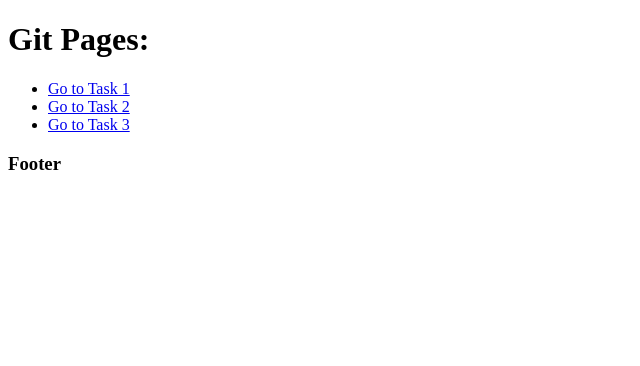
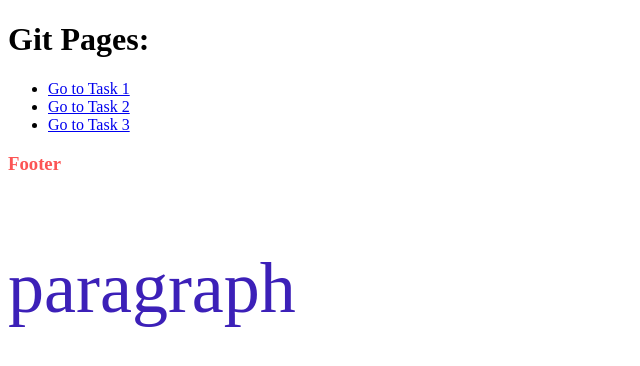
Before and after one commit to blackvladik/git_test, a plain HTML site: page index.html in a window 1280 px wide. Shown: the whole page, without its empty margins (0-640 px from the left). Drawn offline with Linux system fonts and the light colour scheme.

Commit message:
add preprocessors

```diff
--- a/index.html
+++ b/index.html
@@ -5,6 +5,7 @@
     <meta charset="UTF-8">
     <meta http-equiv="X-UA-Compatible" content="IE=edge">
     <meta name="viewport" content="width=device-width, initial-scale=1.0">
+    <link rel="stylesheet" href="style/style.css">
     <title>Document</title>
 </head>
 <body>
@@ -16,6 +17,7 @@
     </ul>
     <footer>
         <h3>Footer</h3>
+        <p>paragraph</p>
     </footer>
 </body>
 
--- /dev/null
+++ b/style/style.scss
@@ -0,0 +1,12 @@
+$red: rgb(252, 84, 84);
+$blue: rgb(60, 32, 184);
+
+footer {
+    h3 {
+        color: $red;
+    }
+    p {
+        color: $blue;
+        font-size: 72px;
+    }
+}
```
Also changed, not shown: style/style.css (added), 1 other file.
